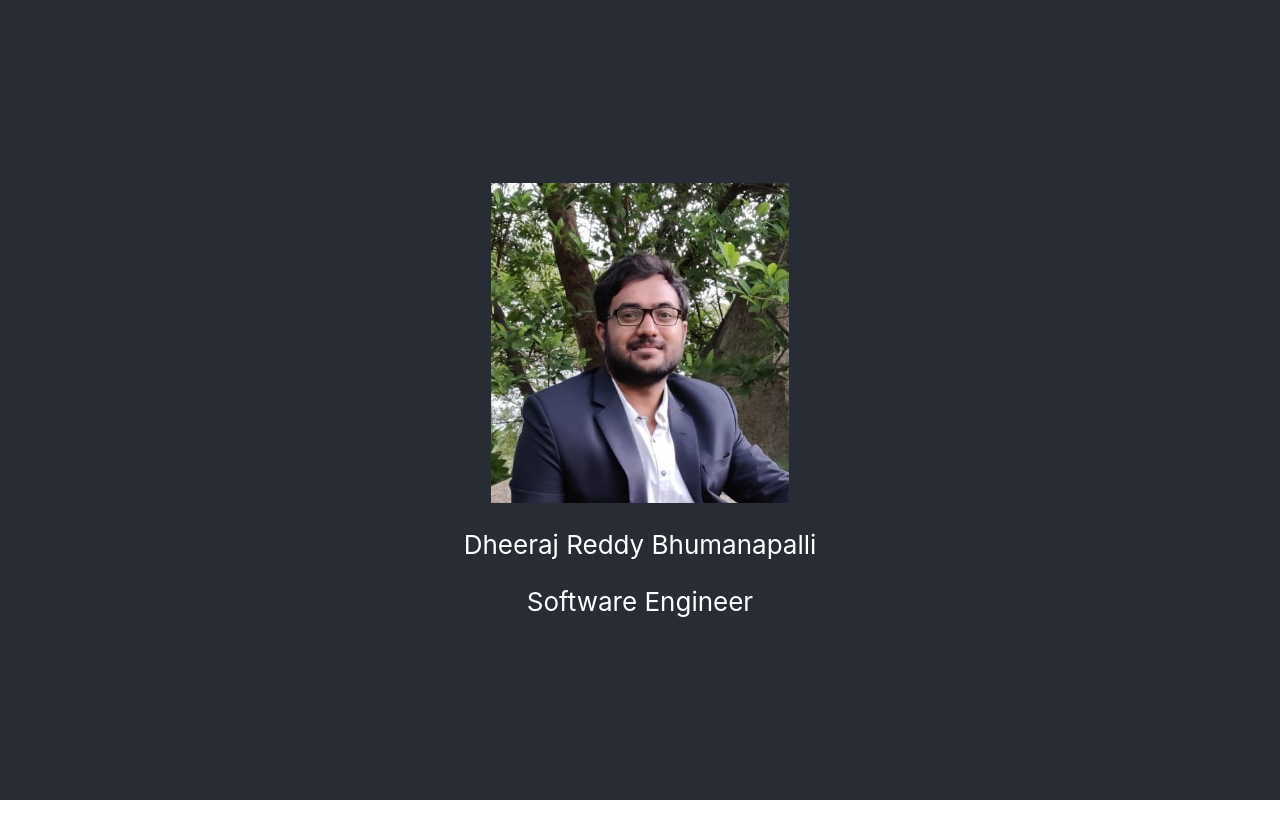
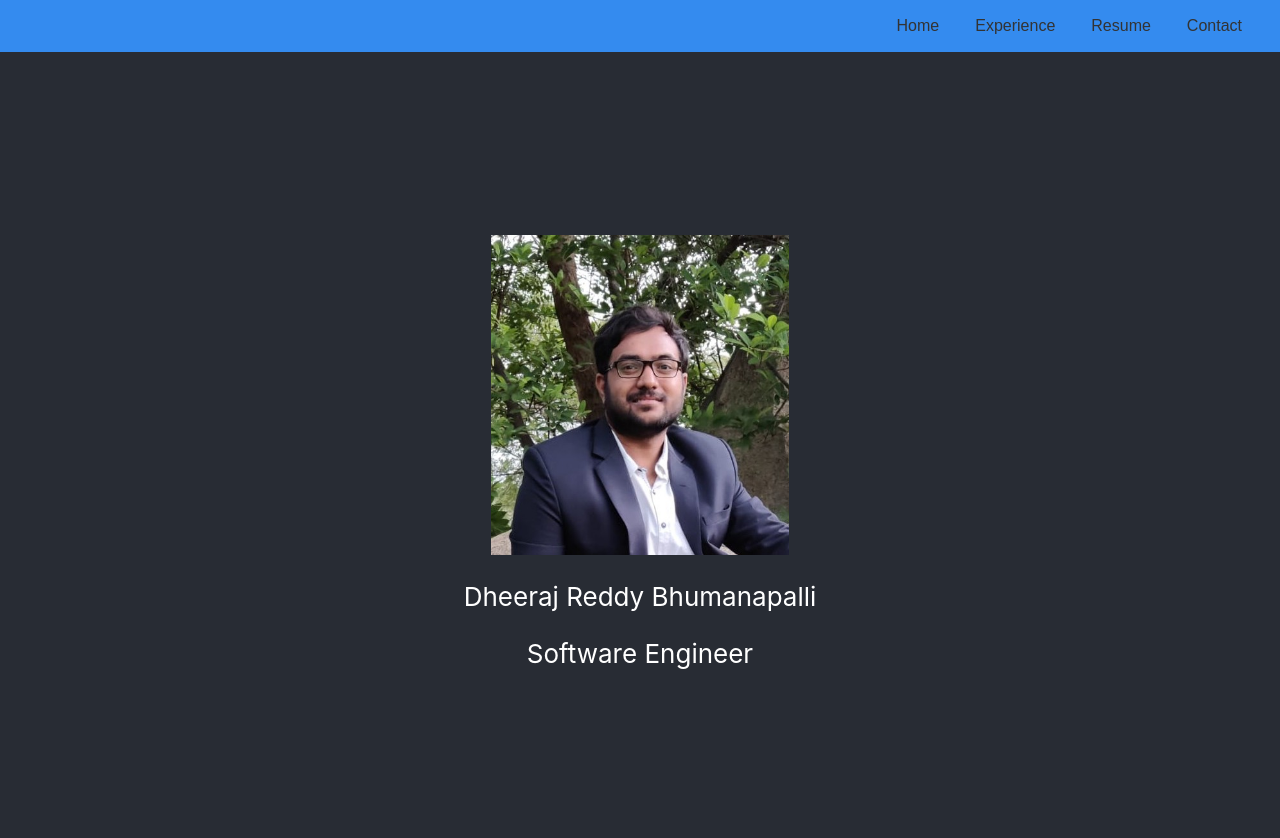
Before and after one commit to dheerajreddybhumanapalli/portfolio, a React (Create React App) app: page / in a window 1280 px wide. Shown: the top 838 px of the page. Before the commit the page ends 800 px from the top, so only its background shows below. Built offline with nearby package versions, Linux system fonts and the light colour scheme.

Commit message:
addedd_navbar

```diff
--- a/src/App.js
+++ b/src/App.js
@@ -1,9 +1,11 @@
 import logo from './profile_image.jpg'
 import './App.css';
+import { Navbar } from './components/Navbar';
 
 function App() {
   return (
     <div className="App">
+      <Navbar/>
       <header className="App-header">
         <img src={logo} className="App-logo" alt="logo" />
         <p>
--- /dev/null
+++ b/src/components/Navbar.js
@@ -0,0 +1,15 @@
+import '../styles/Navbar.css'
+
+export function Navbar(){
+    return (
+        <div className="navbar">
+            <div className="navbar-right">
+                <button>Home</button>
+                <button>Experience</button>
+                <button>Resume</button>
+                <button>Contact</button>
+            </div>
+        </div>
+
+    )
+}
--- /dev/null
+++ b/src/styles/Navbar.css
@@ -0,0 +1,25 @@
+.navbar {
+    display: flex;
+    justify-content: space-between;
+    align-items: center;
+    padding: 1rem 2rem;
+    background-color: rgb(52, 139, 239);
+  }
+
+.navbar-right {
+    margin-left: auto;
+    display: flex;
+    gap: 1.5rem;
+  }
+
+.navbar-right button {
+background: none;
+border: none;
+font-size: 1rem;
+cursor: pointer;
+color: #333;
+}
+
+.navbar-right button:hover {
+color: #007BFF;
+}
```
